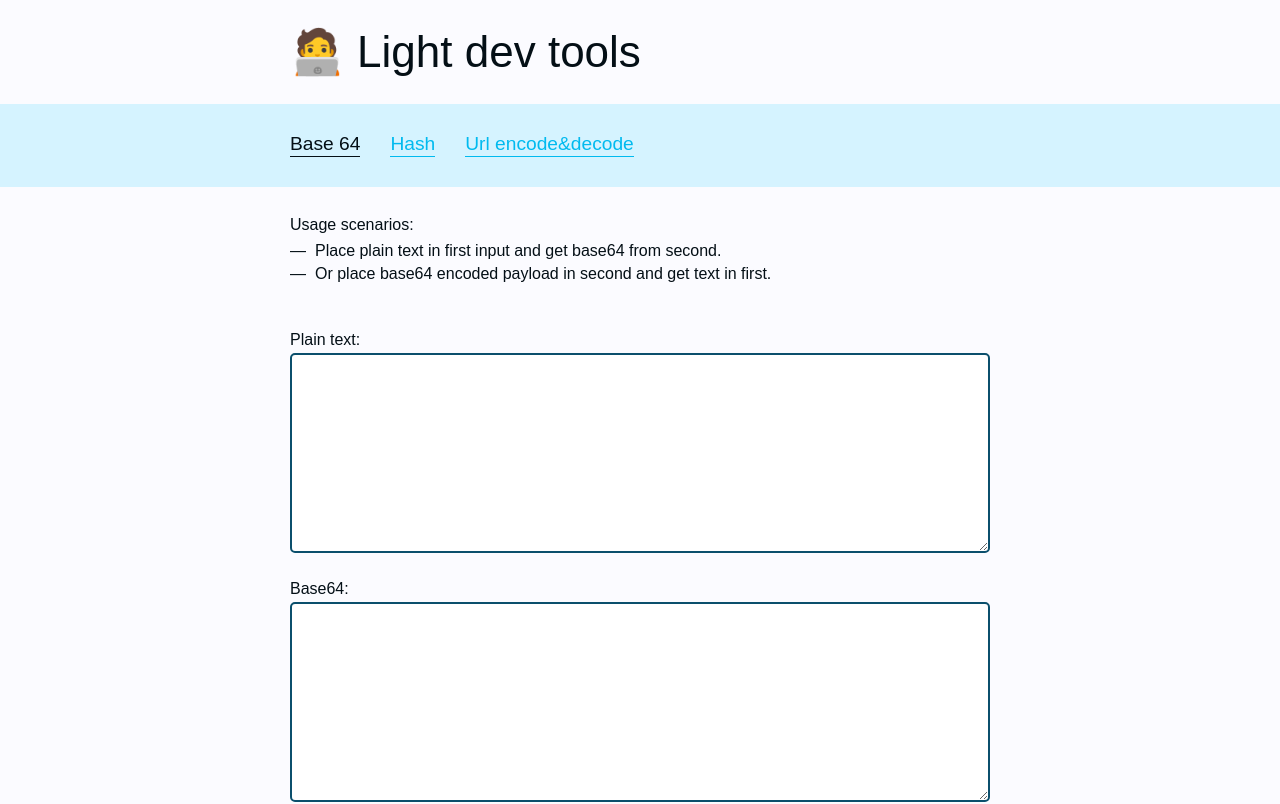
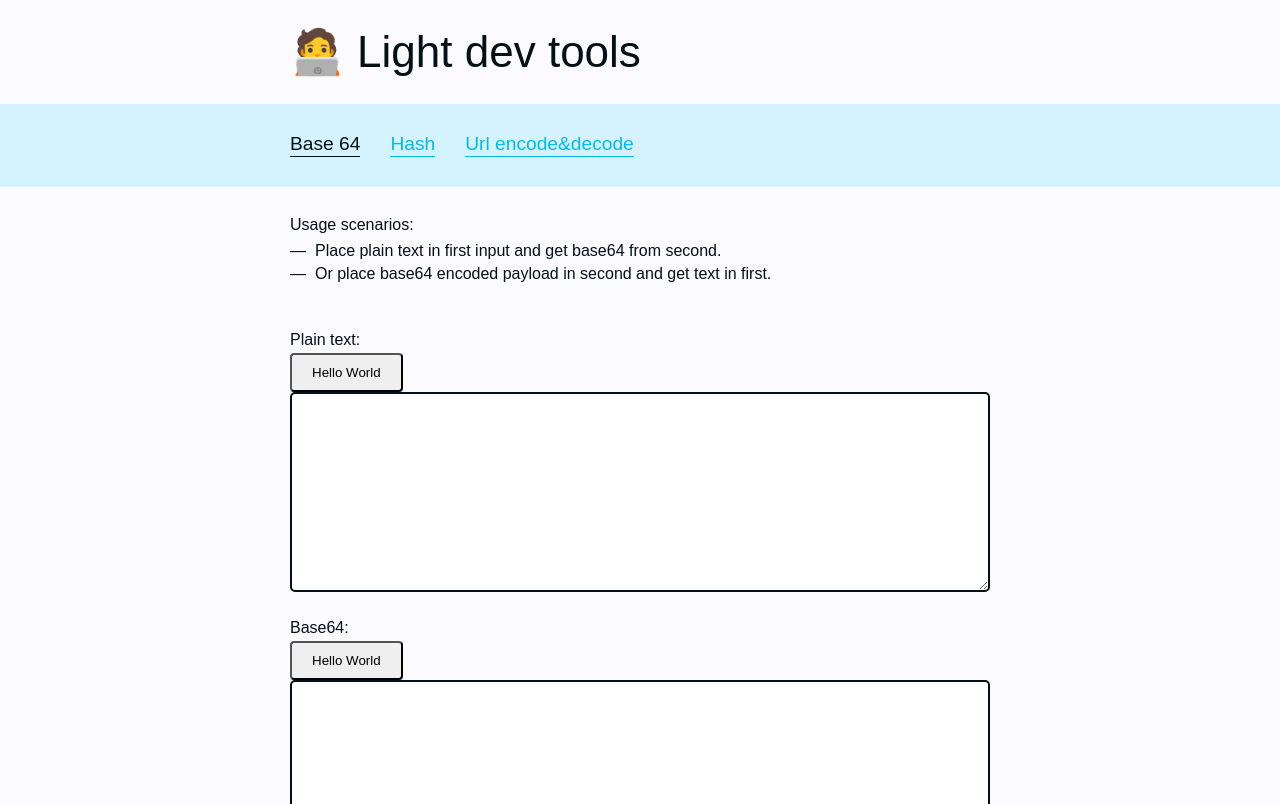
Before and after one commit to xfenix/light-dev-tools, a React (Create React App) app: page /base64 in a window 1280 px wide. Shown: the top 804 px of the page. Built offline with nearby package versions, Linux system fonts and the light colour scheme; the HTML template or start-up script is replaced by a standard one.

Commit message:
New components, settings, etc

```diff
--- a/package.json
+++ b/package.json
@@ -6,6 +6,7 @@
     "@testing-library/jest-dom": "^4.2.4",
     "@testing-library/react": "^9.5.0",
     "@testing-library/user-event": "^7.2.1",
+    "copy-to-clipboard": "^3.3.1",
     "js-base64": "^3.4.5",
     "react": "^16.13.1",
     "react-dom": "^16.13.1",
--- a/src/App.js
+++ b/src/App.js
@@ -8,6 +8,7 @@ import {
   NavLink,
 } from "react-router-dom";
 import Base64Component from "./components/app/Base64";
+import * as settings from "./Settings";
 
 // Our palette https://coolors.co/b80c09-0b4f6c-01baef-fbfbff-040f16
 
@@ -16,14 +17,14 @@ const ApplicationGlobalStyles = createGlobalStyle`
 
 body {
   font-family: 'Varta', sans-serif;
-  background: #FBFBFF;
+  background: ${settings.WHITE_COLOR};
   color: #040F16;
 }
 
 a {
-  color: #01BAEF;
+  color: ${settings.LIGHT_BLUE_COLOR};
   text-decoration: none;
-  border-bottom: 1px solid #01BAEF;
+  border-bottom: 1px solid ${settings.LIGHT_BLUE_COLOR};
 }
 
 a:hover {
@@ -63,7 +64,7 @@ h1 {
 }
 
 .errorfield {
-  border-color: #B80C09;
+  border-color: ${settings.RED_COLOR};
 }
 
 .mainlayout__wrap {
@@ -78,8 +79,8 @@ h1 {
 }
 
 .mainlayout__footer {
-  color: #ccc;
-  border-top: 1px solid #ccc;
+  color: ${settings.LIGHT_GREY_COLOR};
+  border-top: 1px solid ${settings.LIGHT_GREY_COLOR};
 }
 
 .sitetitle {
--- /dev/null
+++ b/src/Settings.js
@@ -0,0 +1,5 @@
+export const BLACK_COLOR = "#040F16";
+export const RED_COLOR = "#B80C09";
+export const WHITE_COLOR = "#FBFBFF";
+export const LIGHT_BLUE_COLOR = "#01BAEF";
+export const LIGHT_GREY_COLOR = "#ccc";
--- a/src/components/app/Base64.js
+++ b/src/components/app/Base64.js
@@ -2,6 +2,7 @@ import React, { useState } from "react";
 import Textarea from "../generic/Textarea";
 import TextBlock from "../generic/TextBlock";
 import { Base64 } from "js-base64";
+import copy from "copy-to-clipboard";
 
 export default function Base64Component() {
   const [inputValue, setInput] = useState("");
@@ -10,8 +11,10 @@ export default function Base64Component() {
   const setNewInputValue = (newValue) => {
     if (newValue != inputValue) {
       setInput(newValue);
-      setOutput(Base64.encode(newValue));
+      let newOutputValue = Base64.encode(newValue);
+      setOutput(newOutputValue);
       setInputStatusIsGood(true);
+      copy(outputValue);
     }
   };
   const setNewOutputValue = (newValue) => {
--- /dev/null
+++ b/src/components/generic/Button.js
@@ -0,0 +1,17 @@
+import React from "react";
+import styled from "styled-components";
+import * as settings from "../../Settings";
+
+const InnerButton = styled.button`
+  border-radius: 4px;
+  padding: 10px 20px;
+  cursor: pointer;
+
+  &:hover {
+    border-color: ${settings.BLACK_COLOR};
+  }
+`;
+
+export default function Button(props) {
+  return <InnerButton>{props.children}</InnerButton>;
+}
--- a/src/components/generic/Textarea.js
+++ b/src/components/generic/Textarea.js
@@ -1,14 +1,18 @@
 import React from "react";
 import styled from "styled-components";
+import Button from "./Button";
+import * as settings from "../../Settings";
 
-const TextareaTag = styled.textarea.attrs((props) => ({
-  readonly: props.readonly,
-}))`
+const TextareaWrapper = styled.div`
+  position: relative;
+`;
+
+const TextareaTag = styled.textarea`
   box-sizing: border-box;
   width: 100%;
   height: 200px;
   border-radius: 5px;
-  border: 2px solid #0b4f6c;
+  border: 2px solid ${settings.BLACK_COLOR};
   padding: 10px;
   resize: vertical;
   margin-bottom: 25px;
@@ -23,7 +27,10 @@ export default function Textarea(props) {
   return (
     <>
       {props.label ? <LabelTag>{props.label}:</LabelTag> : ""}
-      <TextareaTag {...props}></TextareaTag>
+      <TextareaWrapper>
+        <Button>Hello World</Button>
+        <TextareaTag {...props}></TextareaTag>
+      </TextareaWrapper>
     </>
   );
 }
```
Also changed, not shown: 1 other file (tests, documents, lock files or other folders).
